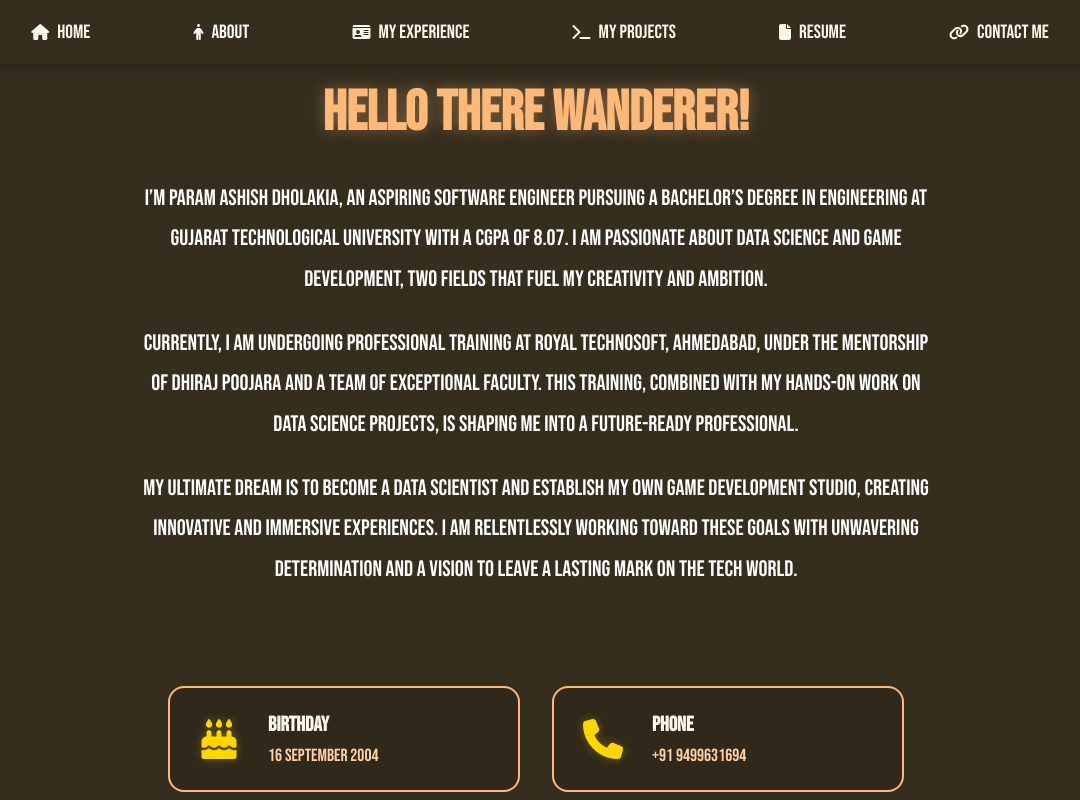
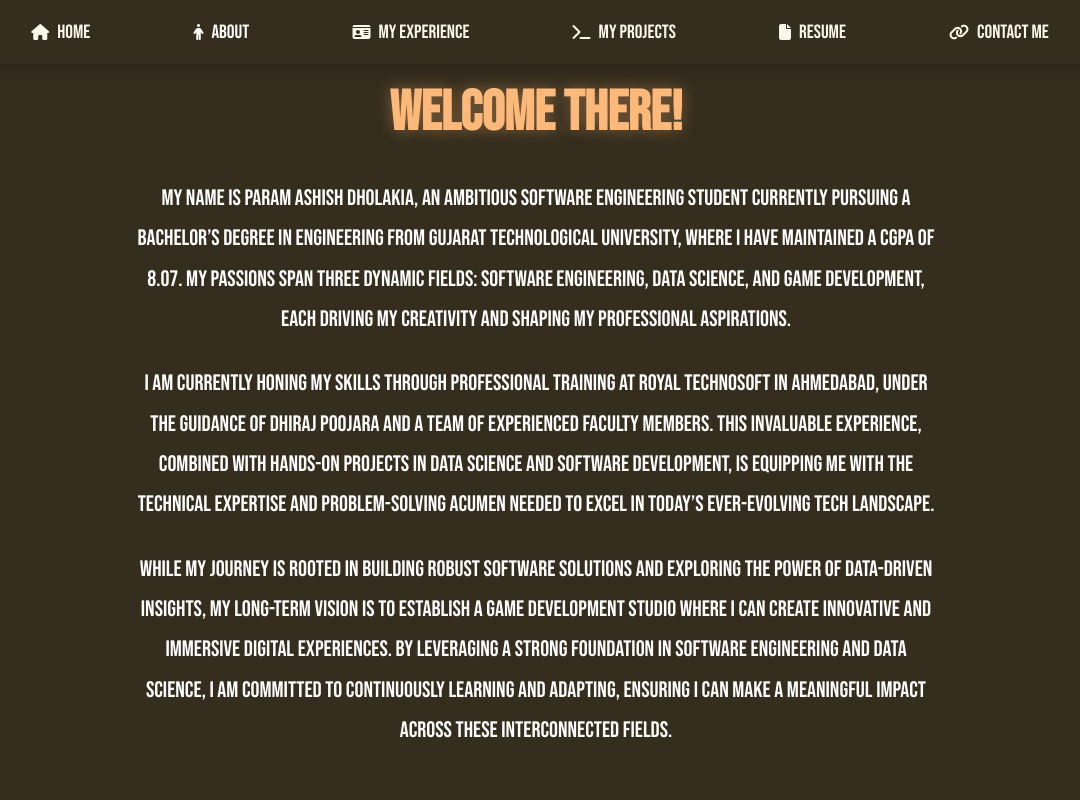
Before and after one commit to paramdholakia/paramdholakia, a plain HTML site: page about.html in a window 1280 px wide. Shown: the top 800 px of the page, without its empty margins (104-1184 px from the left). Drawn offline with Linux system fonts and the light colour scheme; no server answers.

Commit message:
Revise about section and update passions list for clarity and focus

```diff
--- a/about.html
+++ b/about.html
@@ -35,12 +35,10 @@
 <!-- Replace the <h1> with this -->
     <section class="about-section">
         <div class="about-intro">
-            <h2>Hello THERE WANDERER!</h2>
-            <p>I’m Param Ashish Dholakia, an aspiring software engineer pursuing a Bachelor’s degree in Engineering at Gujarat Technological University with a CGPA of 8.07. I am passionate about data science and game development, two fields that fuel my creativity and ambition.</p>
-
-            <p>Currently, I am undergoing professional training at Royal Technosoft, Ahmedabad, under the mentorship of Dhiraj Poojara and a team of exceptional faculty. This training, combined with my hands-on work on data science projects, is shaping me into a future-ready professional.</p>
-
-            <p>My ultimate dream is to become a Data Scientist and establish my own game development studio, creating innovative and immersive experiences. I am relentlessly working toward these goals with unwavering determination and a vision to leave a lasting mark on the tech world.</p>
+            <h2>Welcome there!</h2>
+            <p>My name is Param Ashish Dholakia, an ambitious software engineering student currently pursuing a Bachelor’s degree in Engineering from Gujarat Technological University, where I have maintained a CGPA of 8.07. My passions span three dynamic fields: Software Engineering, Data Science, and Game Development, each driving my creativity and shaping my professional aspirations.</p>
+            <p>I am currently honing my skills through professional training at Royal Technosoft in Ahmedabad, under the guidance of Dhiraj Poojara and a team of experienced faculty members. This invaluable experience, combined with hands-on projects in data science and software development, is equipping me with the technical expertise and problem-solving acumen needed to excel in today’s ever-evolving tech landscape.</p>
+            <p>While my journey is rooted in building robust software solutions and exploring the power of data-driven insights, my long-term vision is to establish a game development studio where I can create innovative and immersive digital experiences. By leveraging a strong foundation in software engineering and data science, I am committed to continuously learning and adapting, ensuring I can make a meaningful impact across these interconnected fields.</p>
         </div>
 
         <div class="personal-details-grid">
--- a/script.js
+++ b/script.js
@@ -12,11 +12,6 @@ const passions = [
   "Programmer",
   "Data Scientist",
   "Game Developer",
-  "Stargazer",
-  "Gamer",
-  "Learner",
-  "Explorer",
-  "Dreamer",
   "Innovator",
   "Mentor",
   "Teacher",
```
